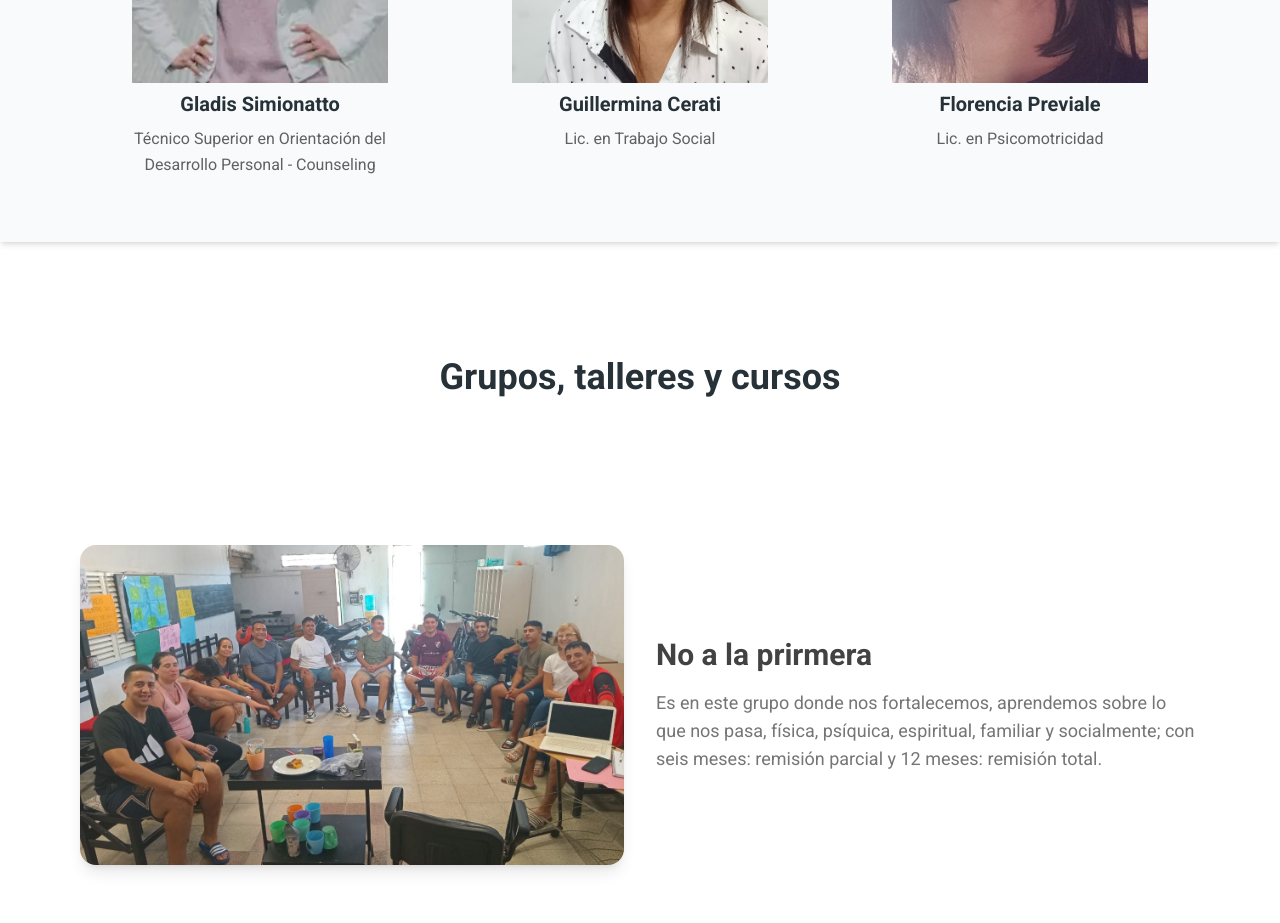
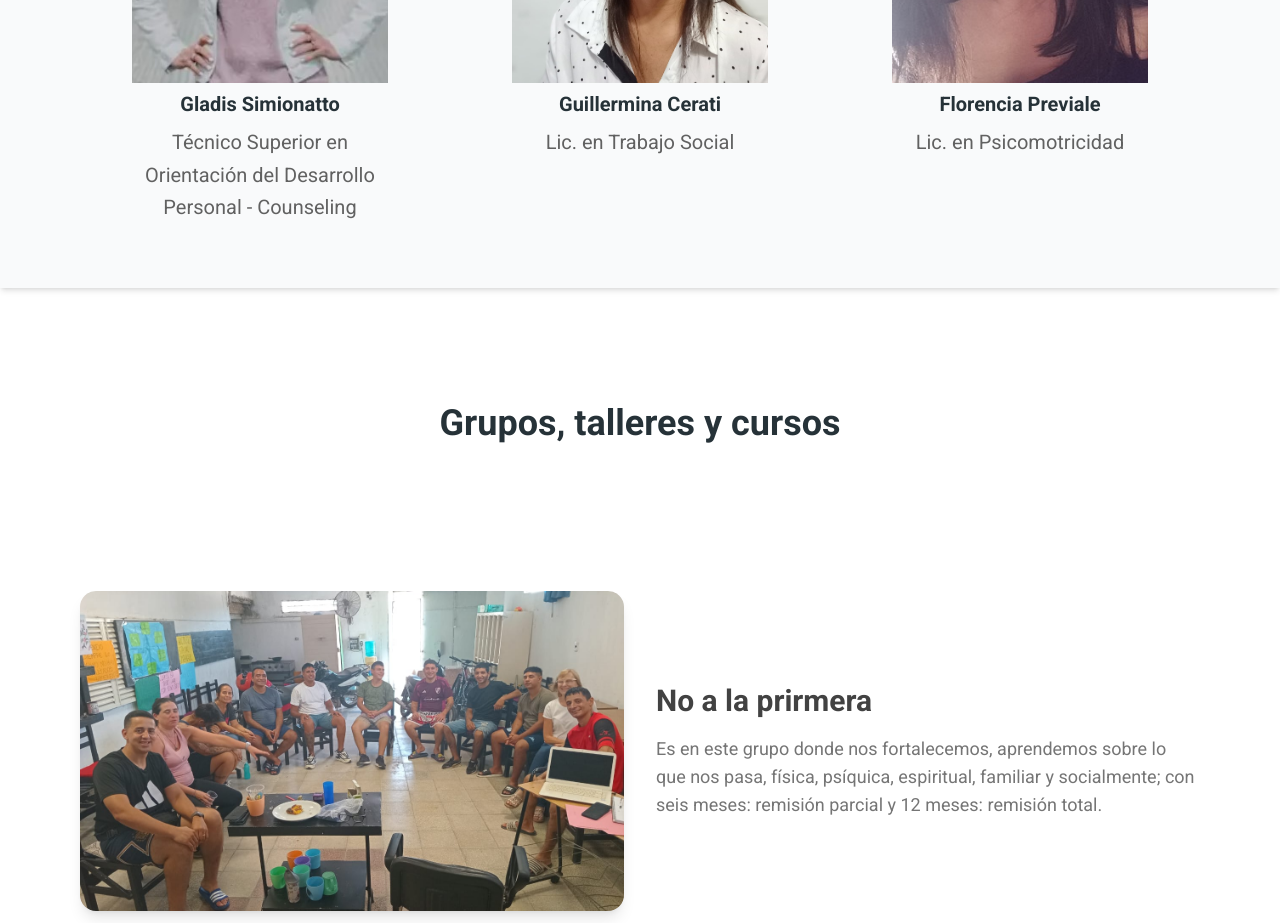
Before and after one commit to axel-ledesma-david/creando-oportunidades, a Next.js app: page / in a window 1280 px wide. Shown: the part 1440-2363 px from the top of the page. Built offline with nearby package versions, Linux system fonts and the light colour scheme.

Commit message:
mejoro partes del texto en sección quenes somos

```diff
--- a/src/components/skill-card.jsx
+++ b/src/components/skill-card.jsx
@@ -11,7 +11,7 @@ export function SkillCard({ icon, title, children }) {
         <Typography variant="h5" color="blue-gray" className="mb-2 mt-2">
           {title}
         </Typography>
-        <Typography className="px-8 font-normal !text-gray-700">
+        <Typography className="px-8 font-normal !text-gray-700" variant="lead">
           {children}
         </Typography>
       </CardBody>
```
